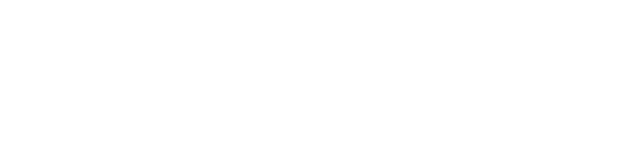
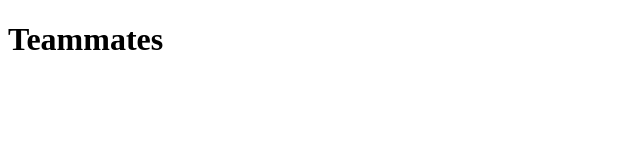
Before and after one commit to VRGunnar/2imd-dev-advanced-lab1, a plain HTML site: page teammates.html in a window 1280 px wide. Shown: the whole page, without its empty margins (0-640 px from the left). Drawn offline with Linux system fonts and the light colour scheme.

Commit message:
Added teammates page

```diff
--- a/teammates.html
+++ b/teammates.html
@@ -7,6 +7,6 @@
     <title>Document</title>
 </head>
 <body>
-
+    <h1>Teammates</h1>
 </body>
 </html>
```
